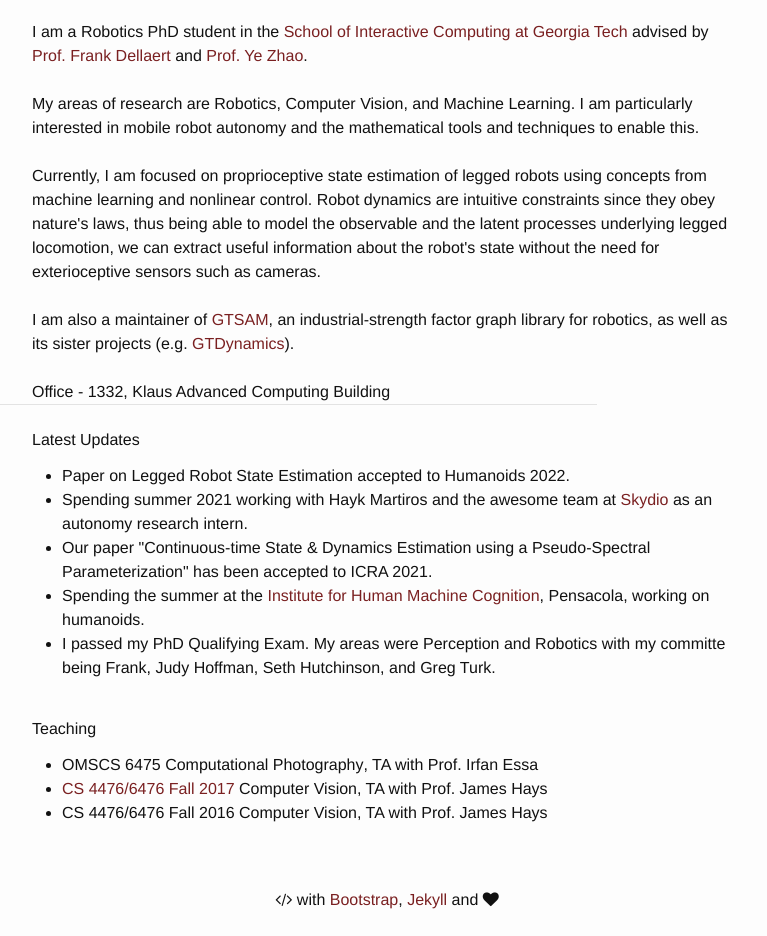
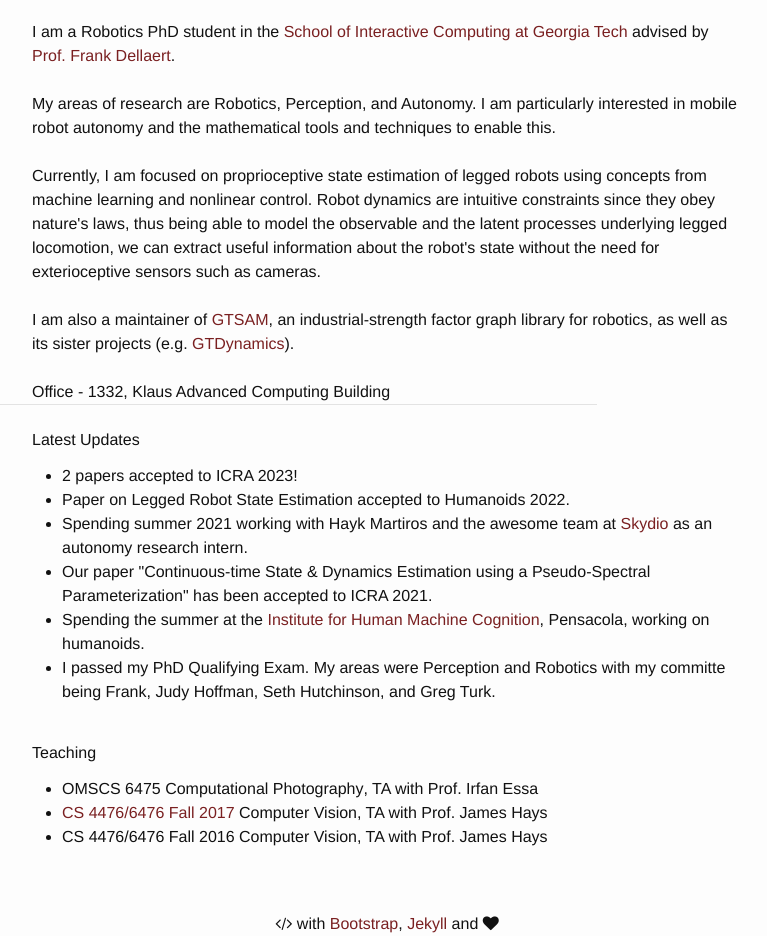
Before and after one commit to varunagrawal/varunagrawal.github.io, a Jekyll site: the page built from index.html, in a window 1280 px wide, cut to the strip 284-1220 px from the top of the page. Shown: the whole strip, without its empty margins (253-1020 px from the left). Built offline with Jekyll 4.4.1, drawn with Linux system fonts in a browser that asks for light colours; nearby versions of some CDN libraries; a style sheet for code colours, icons or effects is not loaded; before the commit the page ends 1196 px from its top, so only the background shows below that.

Commit message:
add paper and update bio

```diff
--- a/_data/updates.yml
+++ b/_data/updates.yml
@@ -1,3 +1,4 @@
+- 2 papers accepted to ICRA 2023!
 - Paper on Legged Robot State Estimation accepted to Humanoids 2022.
 - Spending summer 2021 working with Hayk Martiros and the awesome team at <a href="https://www.skydio.com/">Skydio</a> as an autonomy research intern.
 - Our paper "Continuous-time State & Dynamics Estimation using a Pseudo-Spectral Parameterization" has been accepted to ICRA 2021.
--- a/index.html
+++ b/index.html
@@ -93,10 +93,10 @@ title: Varun Agrawal Online
     <div class="row">
         <div class="col col-md-8 ml-md-auto mr-md-auto">
 
-            I am a Robotics PhD student in the <a href="https://www.ic.gatech.edu/">School of Interactive Computing at Georgia Tech</a> advised by <a href="https://dellaert.github.io/" target="_blank">Prof. Frank Dellaert</a> and <a href="https://www.me.gatech.edu/faculty/zhao" target="_blank">Prof. Ye Zhao</a>.
+            I am a Robotics PhD student in the <a href="https://www.ic.gatech.edu/">School of Interactive Computing at Georgia Tech</a> advised by <a href="https://dellaert.github.io/" target="_blank">Prof. Frank Dellaert</a>.
 
             <br/><br/>
-            My areas of research are Robotics, Computer Vision, and Machine Learning. I am particularly interested in mobile robot autonomy and the mathematical tools and techniques to enable this.
+            My areas of research are Robotics, Perception, and Autonomy. I am particularly interested in mobile robot autonomy and the mathematical tools and techniques to enable this.
 
             <br/><br/>
             Currently, I am focused on proprioceptive state estimation of legged robots using concepts from machine learning and nonlinear control. Robot dynamics are intuitive constraints since they obey nature's laws, thus being able to model the observable and the latent processes underlying legged locomotion, we can extract useful information about the robot's state without the need for exterioceptive sensors such as cameras.
--- a/research.html
+++ b/research.html
@@ -28,7 +28,7 @@ permalink: /research/
                 <br />
                 {% for link in paper.links %}
                 {% if link %}
-                <a class="research" href="{{link[1]}}">{{link[0]}}</a>
+                <a class="research" href="{{link[1]}}">{{link[0] | upcase}}</a>
                 {% endif %}
                 {% endfor %}
             </li>
@@ -61,7 +61,7 @@ permalink: /research/
                 <br />
                 {% for link in paper.links %}
                 {% if link %}
-                <a class="research" href="{{link[1]}}">{{link[0]}}</a>
+                <a class="research" href="{{link[1]}}">{{link[0] | upcase}}</a>
                 {% if forloop.last == false %}
                 |
                 {% endif %}
```
Also changed, not shown: _data/publications/conference.yml (+7 -2 lines).
